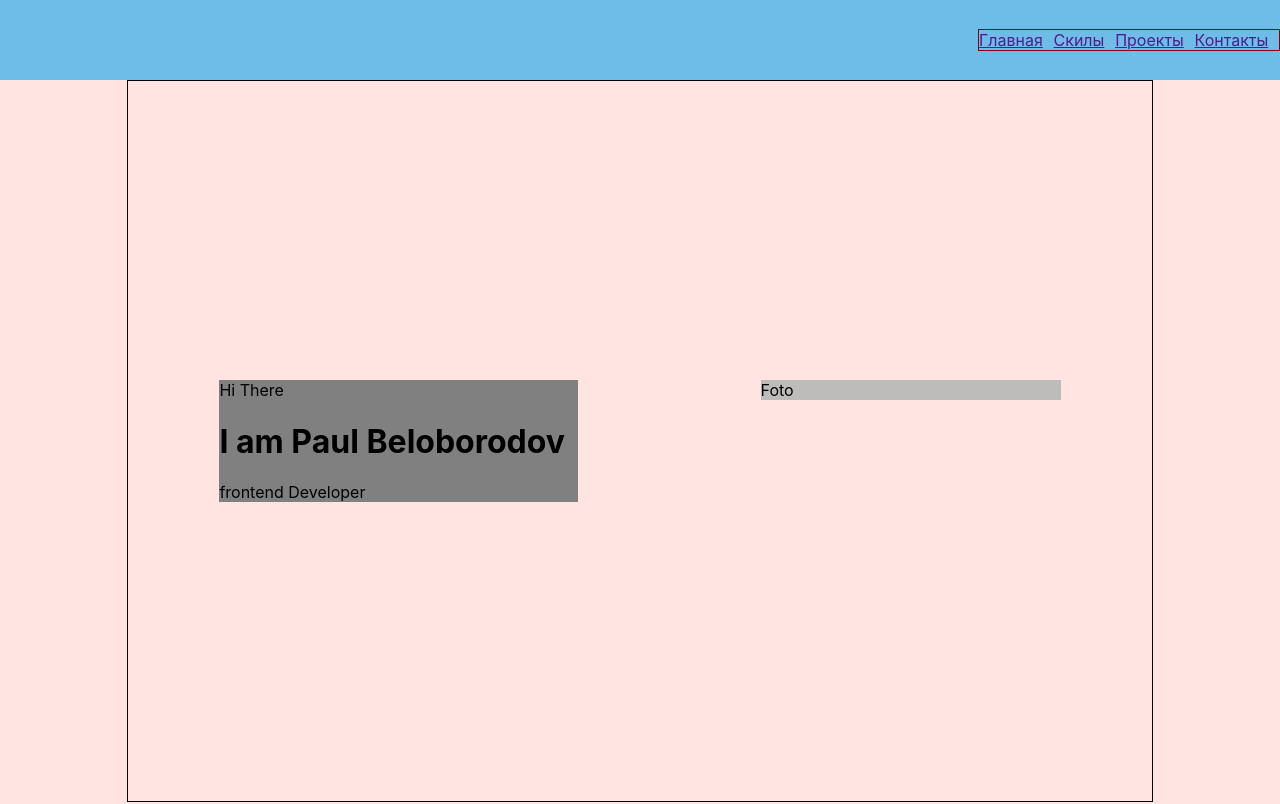
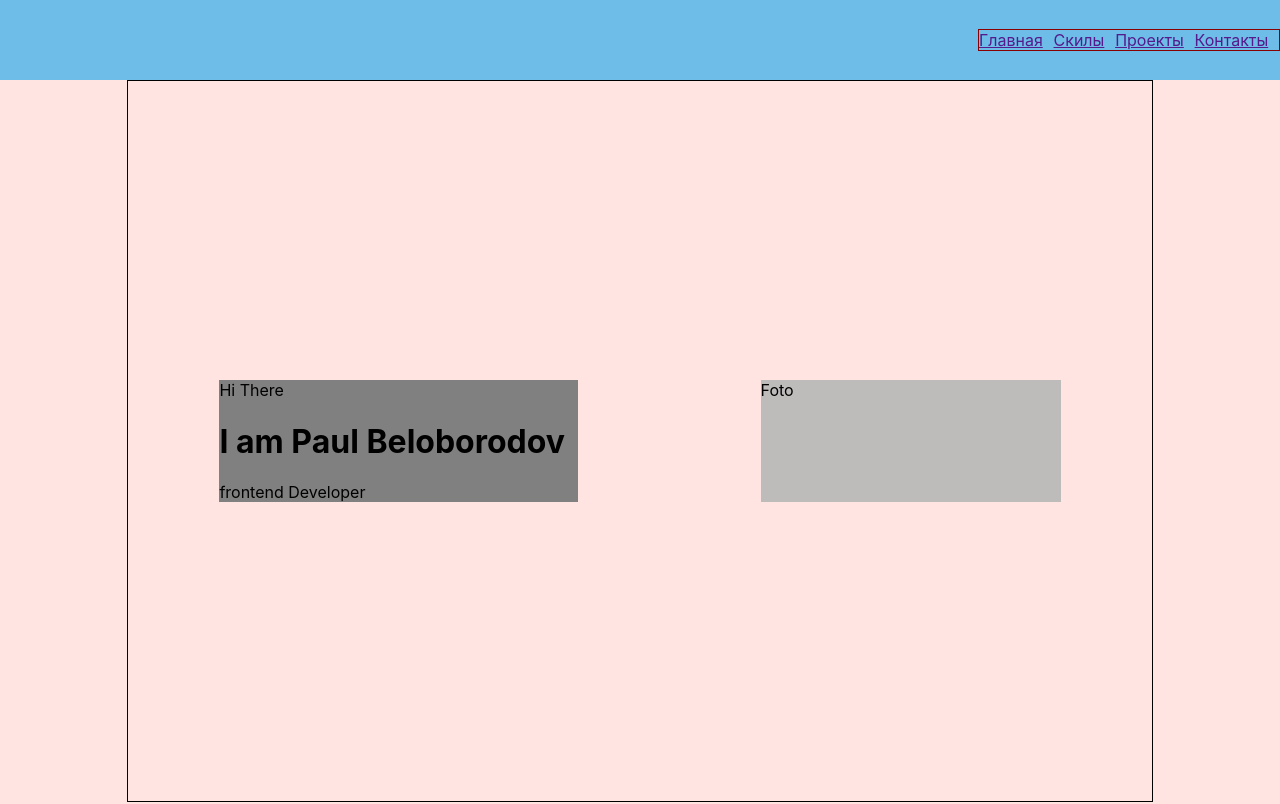
Before and after one commit to Paul-Bel/Portfolio, a React (Create React App) app: page / in a window 1280 px wide. Shown: the top 804 px of the page. Built offline with nearby package versions, Linux system fonts and the light colour scheme.

Commit message:
finish _version_

```diff
--- a/package.json
+++ b/package.json
@@ -2,6 +2,7 @@
   "name": "portfoliopavelb",
   "version": "0.1.0",
   "private": true,
+  "homepage": "https://Paul-Bel.github.io/Portfolio",
   "dependencies": {
     "@testing-library/jest-dom": "^5.14.1",
     "@testing-library/react": "^12.0.0",
@@ -10,6 +11,7 @@
     "@types/node": "^16.7.13",
     "@types/react": "^17.0.20",
     "@types/react-dom": "^17.0.9",
+    "gh-pages": "^3.2.3",
     "react": "^17.0.2",
     "react-dom": "^17.0.2",
     "react-scripts": "5.0.0",
@@ -20,7 +22,9 @@
     "start": "react-scripts start",
     "build": "react-scripts build",
     "test": "react-scripts test",
-    "eject": "react-scripts eject"
+    "eject": "react-scripts eject",
+    "predeploy": "npm run build",
+    "deploy": "gh-pages -d build"
   },
   "eslintConfig": {
     "extends": [
--- a/src/Main/Main.module.css
+++ b/src/Main/Main.module.css
@@ -5,13 +5,11 @@
 
 .about {
     min-width: 35%;
-    /*height: 100%;*/
     background-color: gray;
 }
 
 .photo {
     width: 300px;
-    /*height: 400px;*/
-    height: 55%;
+    min-height: 55%;
     background-color: #bebbbb;
 }
```
Also changed, not shown: 1 other file (tests, documents, lock files or other folders).
